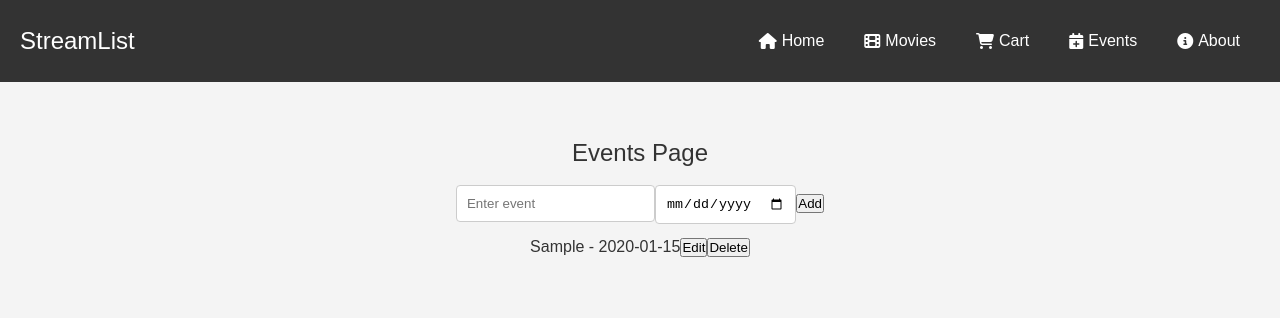
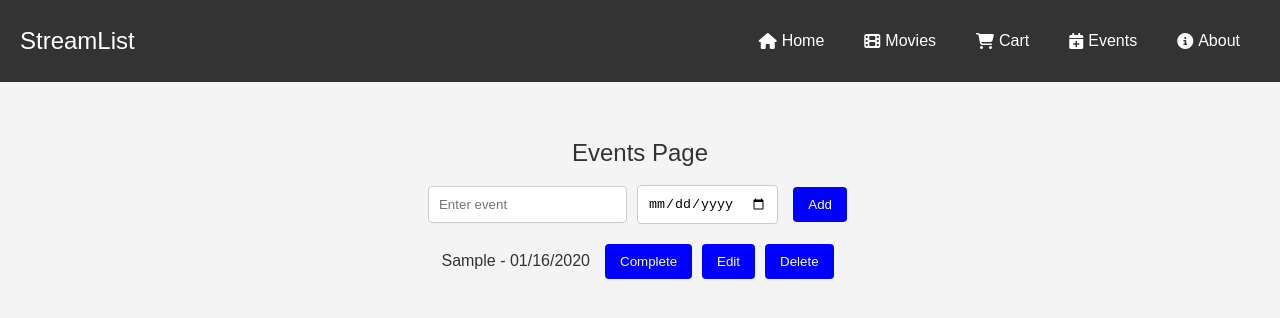
Before and after one commit to TylerMappes/streamlist-app, a React (Create React App) app: page /events in a window 1280 px wide. Both pictures are taken after typing "Sample", "2020-01-15" into the empty fields and a click on the button "Add". Shown: the top 318 px of the page. Built offline with nearby package versions, Linux system fonts and the light colour scheme.

Commit message:
Update Events.js

```diff
--- a/src/components/Events.js
+++ b/src/components/Events.js
@@ -1,85 +1,153 @@
+import React, { useState, useEffect } from 'react';
+import { v4 as uuidv4 } from 'uuid'; // Import UUID library to generate unique IDs for events
+import './Events.css'; // Import the CSS file for styling
 
-import React, { useState } from 'react';
-import './Events.css';
+// Utility function to format the date correctly for display
+const formatDate = (dateString) => {
+  const date = new Date(dateString); // Create a new Date object from the provided date string
+  date.setDate(date.getDate() + 1); // Adjust for timezone offset (some browsers may return a day off)
+  const month = String(date.getMonth() + 1).padStart(2, '0'); // Convert month to two digits
+  const day = String(date.getDate()).padStart(2, '0'); // Convert day to two digits
+  const year = date.getFullYear(); // Get the full year
+  return `${month}/${day}/${year}`; // Return formatted date in MM/DD/YYYY format
+};
 
 const Events = () => {
-  const [input, setInput] = useState(''); // For the event name
-  const [date, setDate] = useState(''); // For the event date
-  const [events, setEvents] = useState([]); // List of events
-  const [isEditing, setIsEditing] = useState(false); // Edit mode flag
-  const [currentEvent, setCurrentEvent] = useState(null); // Track the event being edited
+  // State hooks for managing input, date, events list, edit mode, and the current event being edited
+  const [input, setInput] = useState(''); // For the event text input
+  const [date, setDate] = useState(''); // For the event date input
+  const [events, setEvents] = useState([]); // To hold the list of events
+  const [isEditing, setIsEditing] = useState(false); // To check if the user is in editing mode
+  const [currentEvent, setCurrentEvent] = useState(null); // To store the event currently being edited
 
-  // Handle input change for the event name
-  const handleInputChange = (event) => {
-    setInput(event.target.value);
+  // Effect to load events from localStorage when the component first mounts
+  useEffect(() => {
+    // Retrieve the 'events' item from localStorage (saved as a JSON string)
+    const storedEvents = localStorage.getItem('events');
+    if (storedEvents && storedEvents !== '[]') {
+      // If there are events in localStorage, parse and set them in the state
+      console.log('Loading events from localStorage:', storedEvents);
+      setEvents(JSON.parse(storedEvents)); // Convert JSON string back into an array
+    } else {
+      console.log('No events in localStorage'); // Log if no events were found in localStorage
+    }
+  }, []); // Empty dependency array means this effect runs only once, when the component is mounted
+
+  // Effect to save events to localStorage whenever the `events` state changes
+  useEffect(() => {
+    // Only save events to localStorage if the array is not empty
+    if (events.length > 0) {
+      console.log('Saving events to localStorage:', events);
+      localStorage.setItem('events', JSON.stringify(events)); // Convert the array to a JSON string
+    }
+  }, [events]); // Runs every time the `events` state changes
+
+  // Handler for when the user types in the event input field
+  const handleInputChange = (event) => setInput(event.target.value); // Update the `input` state with the value
+
+  // Handler for when the user selects a date
+  const handleDateChange = (event) => setDate(event.target.value); // Update the `date` state with the selected date
+
+  // Function to add a new event to the events list
+  const addEvent = () => {
+    // Don't add if the input or date fields are empty
+    if (input.trim() === '' || date.trim() === '') return;
+
+    // Create a new event object with a unique ID, the input text, the date, and a completion status
+    const newEvent = { id: uuidv4(), text: input, date, completed: false };
+
+    // Add the new event to the existing array of events and reset the input fields
+    setEvents([...events, newEvent]);
+    setInput(''); // Clear the text input field
+    setDate(''); // Clear the date input field
   };
 
-  // Handle input change for the date
-  const handleDateChange = (event) => {
-    setDate(event.target.value);
+  // Function to delete an event by its ID
+  const deleteEvent = (id) => {
+    // Filter out the event with the given ID from the events array
+    const updatedEvents = events.filter((event) => event.id !== id);
+
+    // Update the state with the filtered events array
+    setEvents(updatedEvents);
+
+    // Save the updated events array to localStorage
+    localStorage.setItem('events', JSON.stringify(updatedEvents));
   };
 
-  // Add new event
-  const addEvent = () => {
-    if (input.trim() === '' || date.trim() === '') return; // Prevent adding empty events
-    setEvents([...events, { id: Date.now(), text: input, date }]);
-    setInput('');
-    setDate('');
+  // Function to start editing an existing event
+  const editEvent = (event) => {
+    setIsEditing(true); // Set editing mode to true
+    setCurrentEvent(event); // Set the event being edited
+    setInput(event.text); // Pre-fill the input field with the existing event text
+    setDate(event.date); // Pre-fill the date field with the existing event date
   };
 
-  // Delete an event
-  const deleteEvent = (id) => {
-    setEvents(events.filter((event) => event.id !== id));
+  // Function to save an edited event
+  const saveEvent = () => {
+    // Map over the events array and update the event being edited with new values
+    setEvents(
+      events.map((event) =>
+        event.id === currentEvent.id ? { ...event, text: input, date } : event
+      )
+    );
+    // Reset editing mode and clear the current event
+    setIsEditing(false);
+    setCurrentEvent(null);
+    setInput(''); // Clear the input field after saving
+    setDate(''); // Clear the date field after saving
   };
 
-  // Edit an event
-  const editEvent = (event) => {
-    setIsEditing(true);
-    setCurrentEvent(event);
-    setInput(event.text);
-    setDate(event.date);
-  };
-
-  // Save edited event
-  const saveEvent = () => {
+  // Function to mark an event as completed or uncompleted
+  const completeEvent = (id) => {
+    // Toggle the 'completed' status of the event with the given ID
     setEvents(
       events.map((event) =>
-        event.id === currentEvent.id
-          ? { ...event, text: input, date }
-          : event
+        event.id === id ? { ...event, completed: !event.completed } : event
       )
     );
-    setIsEditing(false);
-    setCurrentEvent(null);
-    setInput('');
-    setDate('');
   };
 
   return (
     <div className="events-container">
       <h2>Events Page</h2>
+
+      {/* Input fields for adding or editing events */}
+      <div className="events-input-container">
         <input
           type="text"
           placeholder="Enter event"
-        value={input}
-        onChange={handleInputChange}
+          value={input} // Bind the input field to the `input` state
+          onChange={handleInputChange} // Update the `input` state on change
           className="events-input"
         />
         <input
           type="date"
-        value={date}
-        onChange={handleDateChange}
+          value={date} // Bind the date input to the `date` state
+          onChange={handleDateChange} // Update the `date` state on change
           className="events-date-input"
         />
-      <button onClick={isEditing ? saveEvent : addEvent}>
-        {isEditing ? 'Save' : 'Add'}
+        {/* Button to either save or add an event depending on whether we're in edit mode */}
+        <button onClick={isEditing ? saveEvent : addEvent} className="events-button">
+          {isEditing ? 'Save' : 'Add'} {/* Show "Save" when editing, "Add" otherwise */}
         </button>
+      </div>
+
+      {/* Display the list of events */}
       <ul>
         {events.map((event) => (
-          <li key={event.id}>
-            {event.text} - {event.date}
-            <button onClick={() => editEvent(event)}>Edit</button>
-            <button onClick={() => deleteEvent(event.id)}>Delete</button>
+          <li key={event.id} className={event.completed ? 'completed' : ''}>
+            {/* Display the event text and date, format the date with the utility function */}
+            <span className={event.completed ? 'event-text completed' : 'event-text'}>
+              {event.text} - {formatDate(event.date)}
+            </span>
+            {/* Button to toggle event completion */}
+            <button onClick={() => completeEvent(event.id)} className="events-button">
+              {event.completed ? 'Unmark' : 'Complete'} {/* Toggle between "Complete" and "Unmark" */}
+            </button>
+            {/* Button to edit the event */}
+            <button onClick={() => editEvent(event)} className="events-button">Edit</button>
+            {/* Button to delete the event */}
+            <button onClick={() => deleteEvent(event.id)} className="events-button">Delete</button>
           </li>
         ))}
       </ul>
```
Lines whose indentation alone changed are shown as unchanged.
